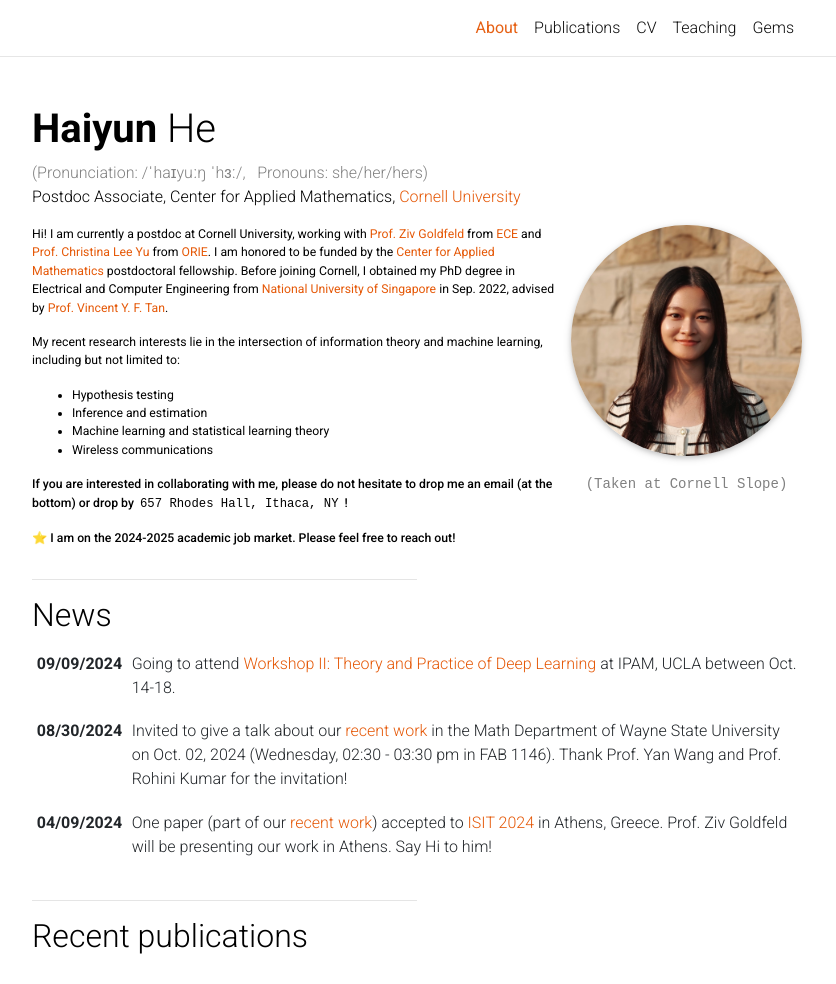
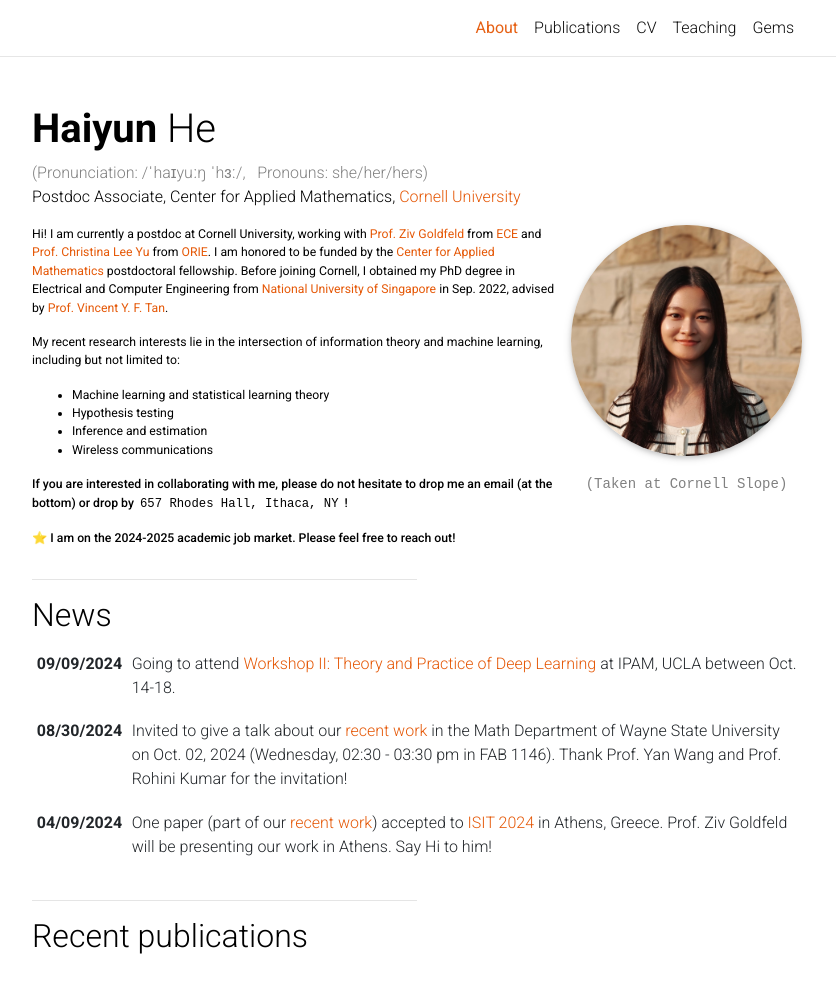
Before and after one commit to haiyun-he/haiyun-he.github.io, a Jekyll site: the page built from _pages/about.md, in a window 1280 px wide and 1358 px high, cut to the strip 0-984 px from the top of the window. Shown: the whole strip, without its empty margins (223-1059 px from the left). Built offline with Jekyll 4.4.1, drawn with Linux system fonts in a browser that asks for light colours; comment, search, counter and statistics services are not loaded; a style sheet for code colours, icons or effects is not loaded.

```diff
--- a/_pages/about.md
+++ b/_pages/about.md
@@ -25,9 +25,9 @@ social: true  # includes social icons at the bottom of the page
 Hi! I am currently a postdoc at Cornell University, working with [Prof. Ziv Goldfeld](https://people.ece.cornell.edu/zivg/) from [ECE](https://www.ece.cornell.edu/ece) and [Prof. Christina Lee Yu](https://cleeyu.orie.cornell.edu) from [ORIE](https://www.orie.cornell.edu/orie). I am honored to be funded by the [Center for Applied Mathematics](https://www.cam.cornell.edu/cam) postdoctoral fellowship. Before joining Cornell, I obtained my PhD degree in Electrical and Computer Engineering from [National University of Singapore](https://www.nus.edu.sg) in Sep. 2022, advised by [Prof. Vincent Y. F. Tan](https://vyftan.github.io/index.html).
 
 My recent research interests lie in the intersection of information theory and machine learning, including but not limited to:
+- Machine learning and statistical learning theory
 - Hypothesis testing
 - Inference and estimation
-- Machine learning and statistical learning theory
 - Wireless communications
 
 **If you are interested in collaborating with me, please do not hesitate to drop me an email (at the bottom) or drop by &nbsp;<tt>657 Rhodes Hall, Ithaca, NY</tt> &nbsp;!**
```
